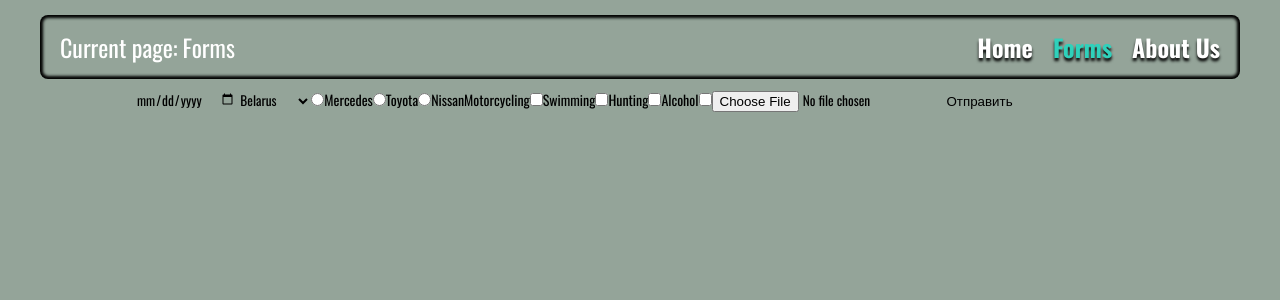
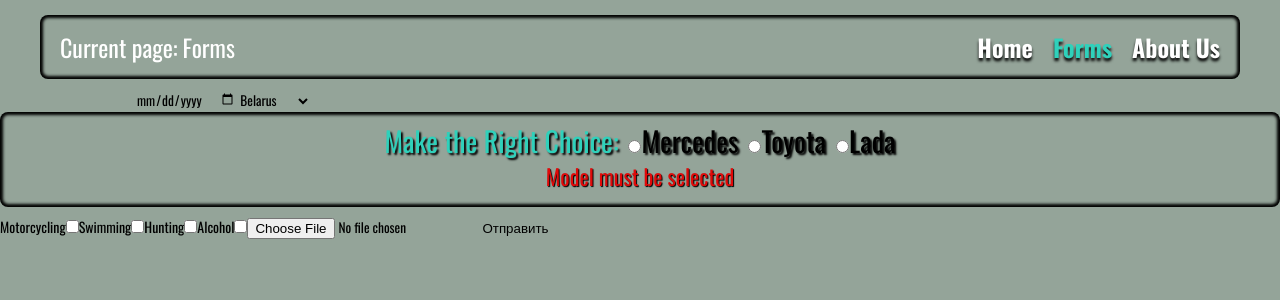
Before and after one commit to davidpinkevich/React-components, a React (Vite) app: page /forms in a window 1280 px wide. Shown: the top 300 px of the page. Built offline with nearby package versions, Linux system fonts and the light colour scheme.

Commit message:
feat: add validate and error for radio

```diff
--- /dev/null
+++ b/src/components/PageForms/Radio/Radio.module.scss
@@ -0,0 +1,31 @@
+.radioWrapper {
+  border-radius: 8px;
+  box-shadow: inset 0px 0px 3px 3px black;
+  padding: 15px;
+  margin-bottom: 10px;
+}
+
+.radioBody {
+  display: flex;
+  justify-content: center;
+  gap: 10px;
+  font-size: 28px;
+  margin-bottom: 10px;
+
+  & p {
+    color: #2fd1bb;
+    text-shadow: 2px 2px 2px black;
+  }
+  & label {
+    cursor: pointer;
+    text-shadow: 2px 2px 2px black;
+  }
+}
+
+.inputError {
+  color: rgb(225, 9, 9);
+  text-align: center;
+  font-size: 22px;
+  text-shadow: 1px 1px 1px black;
+  margin-bottom: 5px;
+}
--- a/src/components/PageForms/Radio/Radio.tsx
+++ b/src/components/PageForms/Radio/Radio.tsx
@@ -1,14 +1,17 @@
 import { Component } from 'react';
 import { TInputsRadio } from '../../../types/types';
+import styles from './Radio.module.scss';
 
 export class Radio extends Component<TInputsRadio> {
   constructor(props: TInputsRadio) {
     super(props);
   }
   render() {
-    const arrayRadio = ['Mercedes', 'Toyota', 'Nissan'];
+    const arrayRadio = ['Mercedes', 'Toyota', 'Lada'];
     return (
-      <>
+      <div className={styles.radioWrapper}>
+        <div className={styles.radioBody}>
+          <p>Make the Right Choice: </p>
           {arrayRadio.map((elem, index) => {
             return (
               <label key={index}>
@@ -17,7 +20,9 @@
               </label>
             );
           })}
-      </>
+        </div>
+        {!this.props.valid && <p className={styles.inputError}>Model must be selected</p>}
+      </div>
     );
   }
 }
```
Lines whose indentation alone changed are shown as unchanged.
